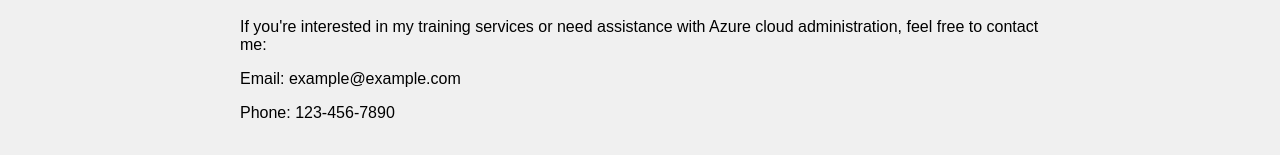
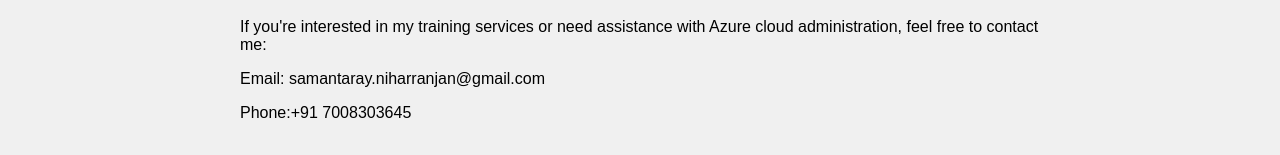
Before and after one commit to Nihar228/myportfolio, a plain HTML site: page index.html in a window 1280 px wide. Shown: the part 838-993 px from the top of the page. Drawn offline with Linux system fonts and the light colour scheme.

Commit message:
Update index.html

```diff
--- a/index.html
+++ b/index.html
@@ -79,8 +79,8 @@
   <section id="contact" class="container">
     <h2>Contact Me</h2>
     <p>If you're interested in my training services or need assistance with Azure cloud administration, feel free to contact me:</p>
-    <p>Email: example@example.com</p>
-    <p>Phone: 123-456-7890</p>
+    <p>Email: samantaray.niharranjan@gmail.com</p>
+    <p>Phone:+91 7008303645</p>
   </section>
 
 </body>
```
